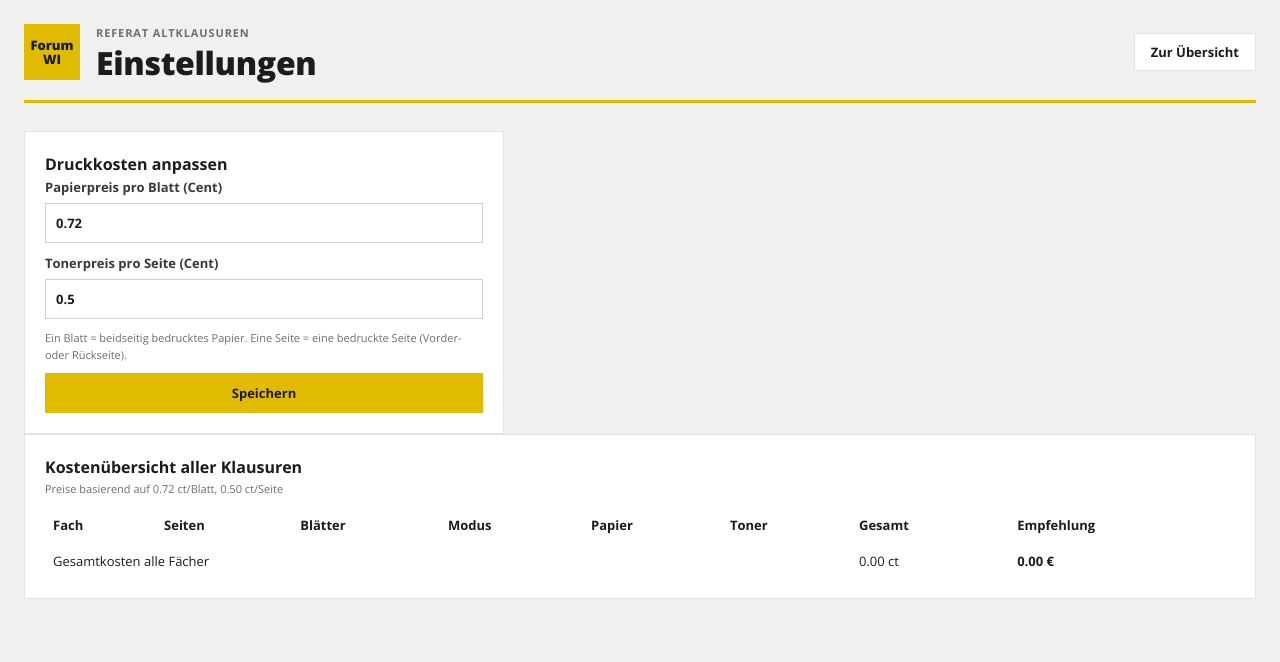
After one commit to Lvkas184/Altklausuren, a Flask app: page /admin/settings in a window 1280 px wide. The commit adds this page. Shown: the top 662 px of the page. Run offline with Flask 3, Linux system fonts and the light colour scheme; data that the repository does not hold is empty.

Commit message:
feat: Add backup infrastructure and print-cost admin settings
Backup:
- backup.py: daily SQLite backup with 7-day local rotation + optional Drive upload
- pdf_workflow.rotate_archive(): keeps last 5 PDF archives per subject (auto-called on every change)
- Remove exports/ folder logic (was redundant with archive/)
- deploy/altklausuren-backup.service + .timer: systemd daily backup at 03:00
- deploy/README.md: added backup setup + step-by-step Hetzner VPS server guide

Print-cost admin settings:
- admin_settings.html template + styles for price table
- storage.py: add print_mode column migration + app_settings table
- subject_detail.html + index.html: Druckkosten panel + admin settings link

```diff
--- a/app.py
+++ b/app.py
@@ -1,5 +1,6 @@
 from __future__ import annotations
 
+import math
 import sys
 import os
 import hmac
@@ -22,7 +23,7 @@ from pypdf import PdfReader
 from werkzeug.utils import secure_filename
 
 from auth import AuthConfig, AuthError, build_login_url, clear_user, current_user, handle_callback, user_from_forward_auth
-from pdf_workflow import PdfProcessingError, append_submission, detect_exam_boundaries, generate_single_page_pdf, regenerate_current_pdf, split_collection
+from pdf_workflow import PdfProcessingError, append_submission, detect_exam_boundaries, generate_single_page_pdf, regenerate_current_pdf, rotate_archive, split_collection
 from drive_client import DriveSetupError
 from drive_sync import (
     CONFLICT,
@@ -136,6 +137,36 @@ def require_role(min_role: str):
         return wrapped
 
     return decorator
+
+
+_DEFAULT_PAPER_CT = 0.72
+_DEFAULT_TONER_CT = 0.50
+
+
+def _recommended_price_ct(total_ct: float) -> int:
+    if total_ct < 10:
+        return 0
+    return math.ceil((total_ct + 20) / 20) * 20
+
+
+def _print_price(pages: int, print_mode: str, paper_ct: float, toner_ct: float) -> dict:
+    if pages <= 0:
+        return {"sheets": 0, "toner_sides": 0, "paper_ct": 0.0, "toner_ct_total": 0.0, "total_ct": 0.0}
+    if print_mode == "2up_duplex":
+        sheets = math.ceil(pages / 4)
+        toner_sides = math.ceil(pages / 2)
+    else:
+        sheets = math.ceil(pages / 2)
+        toner_sides = pages
+    total = round(sheets * paper_ct + toner_sides * toner_ct, 4)
+    return {
+        "sheets": sheets,
+        "toner_sides": toner_sides,
+        "paper_ct": round(sheets * paper_ct, 4),
+        "toner_ct_total": round(toner_sides * toner_ct, 4),
+        "total_ct": total,
+        "recommended_ct": _recommended_price_ct(total),
+    }
 
 
 @app.context_processor
@@ -384,6 +415,10 @@ def subject_detail(subject_id: str):
 
     subject_dir = catalog.subject_dir(subject_id)
     current_path = subject_dir / "current.pdf"
+    paper_ct = float(catalog.get_setting("paper_price_ct", str(_DEFAULT_PAPER_CT)))
+    toner_ct = float(catalog.get_setting("toner_price_ct", str(_DEFAULT_TONER_CT)))
+    pages = subject.get("current_pages") or 0
+    price = _print_price(pages, subject.get("print_mode", "duplex"), paper_ct, toner_ct)
     subject = subject | {
         "has_current_pdf": current_path.exists(),
         "has_single_pdf": (subject_dir / "single.pdf").exists(),
@@ -395,6 +430,9 @@ def subject_detail(subject_id: str):
         max_upload_mb=UPLOAD_LIMIT_MB,
         auth_enabled=AuthConfig.from_env().enabled,
         current_user=current_user(),
+        print_price=price,
+        paper_ct=paper_ct,
+        toner_ct=toner_ct,
     )
 
 
@@ -558,6 +596,7 @@ def import_subject_collection(subject_id: str):
     archive_dir.mkdir(parents=True, exist_ok=True)
     if current_path.exists():
         shutil.copy2(current_path, archive_dir / f"current-{datetime.now().strftime('%Y%m%d-%H%M%S')}.pdf")
+        rotate_archive(archive_dir)
     shutil.copy2(upload_path, current_path)
 
     catalog.add_submission(
@@ -935,7 +974,8 @@ def update_subject(subject_id: str):
         deckblatt_pages = int(request.form.get("deckblatt_pages") or 0)
     except ValueError:
         deckblatt_pages = 0
-    catalog.update_subject(subject_id, title=title, code=code, no_cover=no_cover, deckblatt_pages=deckblatt_pages)
+    print_mode = request.form.get("print_mode", "duplex")
+    catalog.update_subject(subject_id, title=title, code=code, no_cover=no_cover, deckblatt_pages=deckblatt_pages, print_mode=print_mode)
     flash("Fach wurde umbenannt.", "success")
     return redirect(url_for("subject_detail", subject_id=subject_id))
 
@@ -1301,5 +1341,47 @@ def release_proto_session(subject_id: str, session_id: str):
 
 
 
+@app.get("/admin/settings")
+@require_role("admin")
+def admin_settings():
+    paper_ct = float(catalog.get_setting("paper_price_ct", str(_DEFAULT_PAPER_CT)))
+    toner_ct = float(catalog.get_setting("toner_price_ct", str(_DEFAULT_TONER_CT)))
+    subjects = catalog.list_subjects()
+    subject_prices = []
+    total_ct = 0.0
+    for s in subjects:
+        title_lower = s["title"].lower()
+        if "mündlich" in title_lower or "mundlich" in title_lower or "protokoll" in title_lower:
+            continue
+        pages = s.get("current_pages") or 0
+        price = _print_price(pages, s.get("print_mode", "duplex"), paper_ct, toner_ct)
+        total_ct += price["total_ct"]
+        subject_prices.append({"subject": s, "price": price})
+    subject_prices.sort(key=lambda x: x["subject"]["title"].lower())
+    return render_template(
+        "admin_settings.html",
+        paper_ct=paper_ct,
+        toner_ct=toner_ct,
+        current_user=current_user(),
+        subject_prices=subject_prices,
+        grand_total_ct=round(total_ct, 4),
+    )
+
+
+@app.post("/admin/settings")
+@require_role("admin")
+def admin_settings_save():
+    try:
+        paper_ct = float(request.form.get("paper_price_ct", _DEFAULT_PAPER_CT))
+        toner_ct = float(request.form.get("toner_price_ct", _DEFAULT_TONER_CT))
+    except ValueError:
+        flash("Ungültige Preisangabe.", "error")
+        return redirect(url_for("admin_settings"))
+    catalog.set_setting("paper_price_ct", str(paper_ct))
+    catalog.set_setting("toner_price_ct", str(toner_ct))
+    flash("Preise gespeichert.", "success")
+    return redirect(url_for("admin_settings"))
+
+
 if __name__ == "__main__":
     app.run(host="0.0.0.0", port=5001, debug=False)
--- a/static/styles.css
+++ b/static/styles.css
@@ -509,6 +509,73 @@ button.small-action {
 .badge.sync.unmapped {
   background: #ebebeb;
   color: var(--muted);
+}
+
+/* ── PRICE TABLE ─────────────────────────────────────────── */
+
+.price-table {
+  width: 100%;
+  border-collapse: collapse;
+  font-size: 13px;
+  margin-bottom: 8px;
+}
+
+.price-table td {
+  padding: 3px 0;
+}
+
+.price-table td:last-child {
+  text-align: right;
+  font-variant-numeric: tabular-nums;
+}
+
+.price-table tr + tr td {
+  border-top: 1px solid var(--border);
+}
+
+.price-table .price-total td {
+  font-weight: 700;
+  padding-top: 6px;
+}
+
+.hint {
+  font-size: 11px;
+  color: var(--muted);
+  margin: 0;
+}
+
+.settings-cost-table {
+  width: 100%;
+  border-collapse: collapse;
+  font-size: 13px;
+}
+
+.settings-cost-table th,
+.settings-cost-table td {
+  padding: 6px 8px;
+  text-align: left;
+  border-bottom: 1px solid var(--border);
+  font-variant-numeric: tabular-nums;
+}
+
+.settings-cost-table th {
+  font-weight: 700;
+  background: var(--surface);
+}
+
+.settings-cost-table tfoot td {
+  border-top: 2px solid var(--border);
+  border-bottom: none;
+  padding-top: 10px;
+}
+
+.settings-cost-table a {
+  color: inherit;
+  text-decoration: none;
+}
+
+.settings-cost-table a:hover {
+  text-decoration: underline;
 }
 
 /* ── SYNC META ─────────────────────────────────────────── */
--- /dev/null
+++ b/templates/admin_settings.html
@@ -0,0 +1,102 @@
+<!doctype html>
+<html lang="de">
+  <head>
+    <meta charset="utf-8">
+    <meta name="viewport" content="width=device-width, initial-scale=1">
+    <title>Einstellungen – Altklausuren</title>
+    <link rel="stylesheet" href="{{ url_for('static', filename='styles.css') }}">
+  </head>
+  <body>
+    <main class="shell">
+      <header class="topbar app-header">
+        <div class="brand-lockup">
+          <div class="brand-mark">Forum<br>WI</div>
+          <div>
+            <p class="eyebrow">Referat Altklausuren</p>
+            <h1>Einstellungen</h1>
+          </div>
+        </div>
+        <div class="top-actions">
+          <a class="nav-link" href="{{ url_for('index') }}">Zur Übersicht</a>
+        </div>
+      </header>
+
+      {% with messages = get_flashed_messages(with_categories=true) %}
+        {% if messages %}
+          <div class="flash-list">
+            {% for category, message in messages %}
+              <div class="flash flash-{{ category }}">{{ message }}</div>
+            {% endfor %}
+          </div>
+        {% endif %}
+      {% endwith %}
+
+      <section class="panel" style="max-width:480px;">
+        <h2>Druckkosten anpassen</h2>
+        <form action="{{ url_for('admin_settings_save') }}" method="post" class="stack compact">
+          <input type="hidden" name="csrf_token" value="{{ csrf_token() }}">
+          <label>
+            Papierpreis pro Blatt (Cent)
+            <input type="number" name="paper_price_ct" value="{{ paper_ct }}" step="0.01" min="0" required>
+          </label>
+          <label>
+            Tonerpreis pro Seite (Cent)
+            <input type="number" name="toner_price_ct" value="{{ toner_ct }}" step="0.01" min="0" required>
+          </label>
+          <p class="hint">Ein Blatt = beidseitig bedrucktes Papier. Eine Seite = eine bedruckte Seite (Vorder- oder Rückseite).</p>
+          <button type="submit">Speichern</button>
+        </form>
+      </section>
+
+      <section class="panel">
+        <h2>Kostenübersicht aller Klausuren</h2>
+        <p class="hint" style="margin-bottom:12px;">Preise basierend auf {{ "%.2f"|format(paper_ct) }} ct/Blatt, {{ "%.2f"|format(toner_ct) }} ct/Seite</p>
+        <table class="settings-cost-table">
+          <thead>
+            <tr>
+              <th>Fach</th>
+              <th>Seiten</th>
+              <th>Blätter</th>
+              <th>Modus</th>
+              <th>Papier</th>
+              <th>Toner</th>
+              <th>Gesamt</th>
+              <th>Empfehlung</th>
+            </tr>
+          </thead>
+          <tbody>
+            {% for row in subject_prices %}
+            {% if row.subject.current_pages %}
+            <tr>
+              <td><a href="{{ url_for('subject_detail', subject_id=row.subject.id) }}">{{ row.subject.title }}</a></td>
+              <td>{{ row.subject.current_pages }}</td>
+              <td>{{ row.price.sheets }}</td>
+              <td>{% if row.subject.print_mode == '2up_duplex' %}2-auf-1{% else %}normal{% endif %}</td>
+              <td>{{ "%.2f"|format(row.price.paper_ct) }} ct</td>
+              <td>{{ "%.2f"|format(row.price.toner_ct_total) }} ct</td>
+              <td>{{ "%.2f"|format(row.price.total_ct) }} ct</td>
+              <td><strong>
+                {% if row.price.recommended_ct == 0 %}
+                  Kostenlos
+                {% elif row.price.recommended_ct >= 100 %}
+                  {{ "%.2f"|format(row.price.recommended_ct / 100) }} €
+                {% else %}
+                  {{ row.price.recommended_ct }} ct
+                {% endif %}
+              </strong></td>
+            </tr>
+            {% endif %}
+            {% endfor %}
+          </tbody>
+          <tfoot>
+            <tr class="price-total">
+              <td colspan="6">Gesamtkosten alle Fächer</td>
+              <td>{{ "%.2f"|format(grand_total_ct) }} ct</td>
+              <td><strong>{{ "%.2f"|format(grand_total_ct / 100) }} €</strong></td>
+            </tr>
+          </tfoot>
+        </table>
+      </section>
+    </main>
+  </body>
+</html>
--- a/templates/index.html
+++ b/templates/index.html
@@ -125,6 +125,11 @@
           {% endif %}
 
           {% if can_admin %}
+          <section class="panel">
+            <h2>Einstellungen</h2>
+            <a class="nav-link" href="{{ url_for('admin_settings') }}">Druckkosten konfigurieren</a>
+          </section>
+
           <section class="panel">
             <h2>Drive-Sync</h2>
             <form action="{{ url_for('update_drive_config') }}" method="post" class="stack compact">
```
Also changed, not shown: backup.py (added, +107 -0 lines), pdf_workflow.py (+9 -10 lines), storage.py (+30 -3 lines), templates/subject_detail.html (+50 -0 lines), deploy/README.md, 3 other files.
